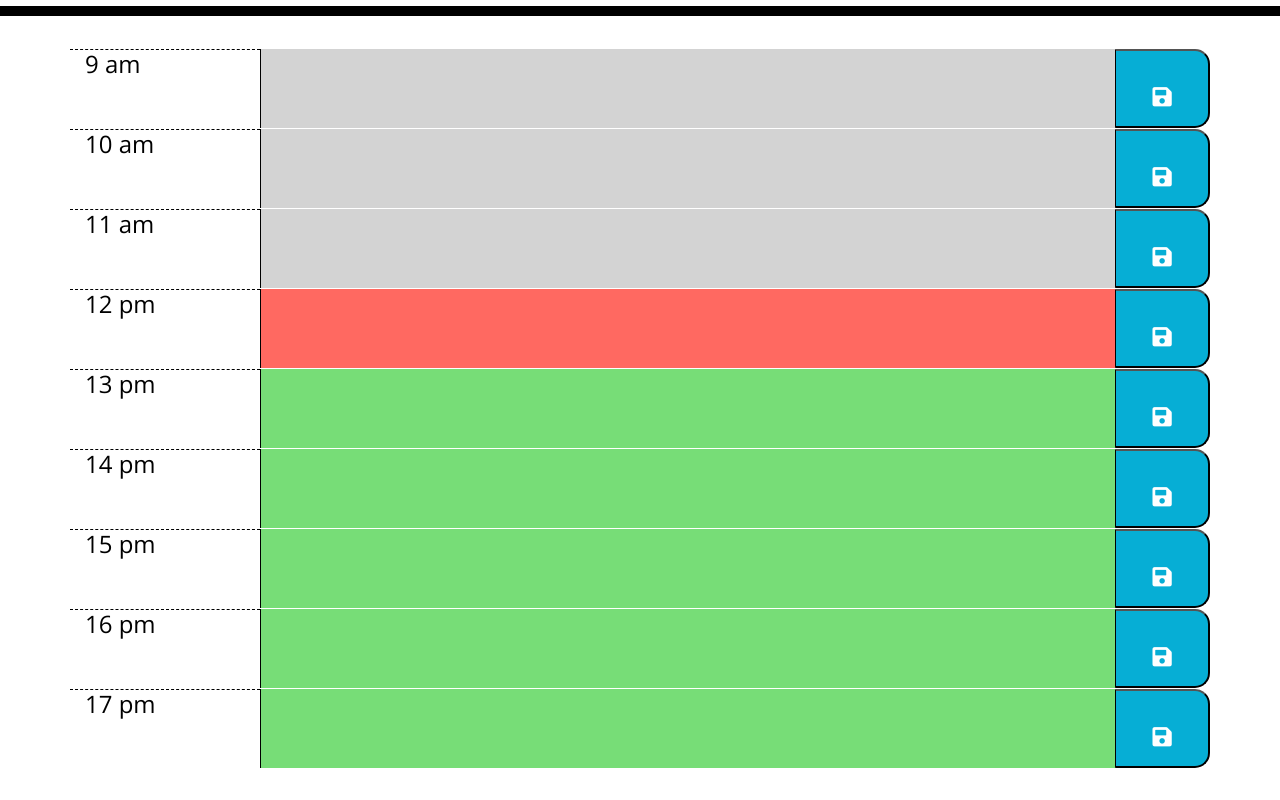
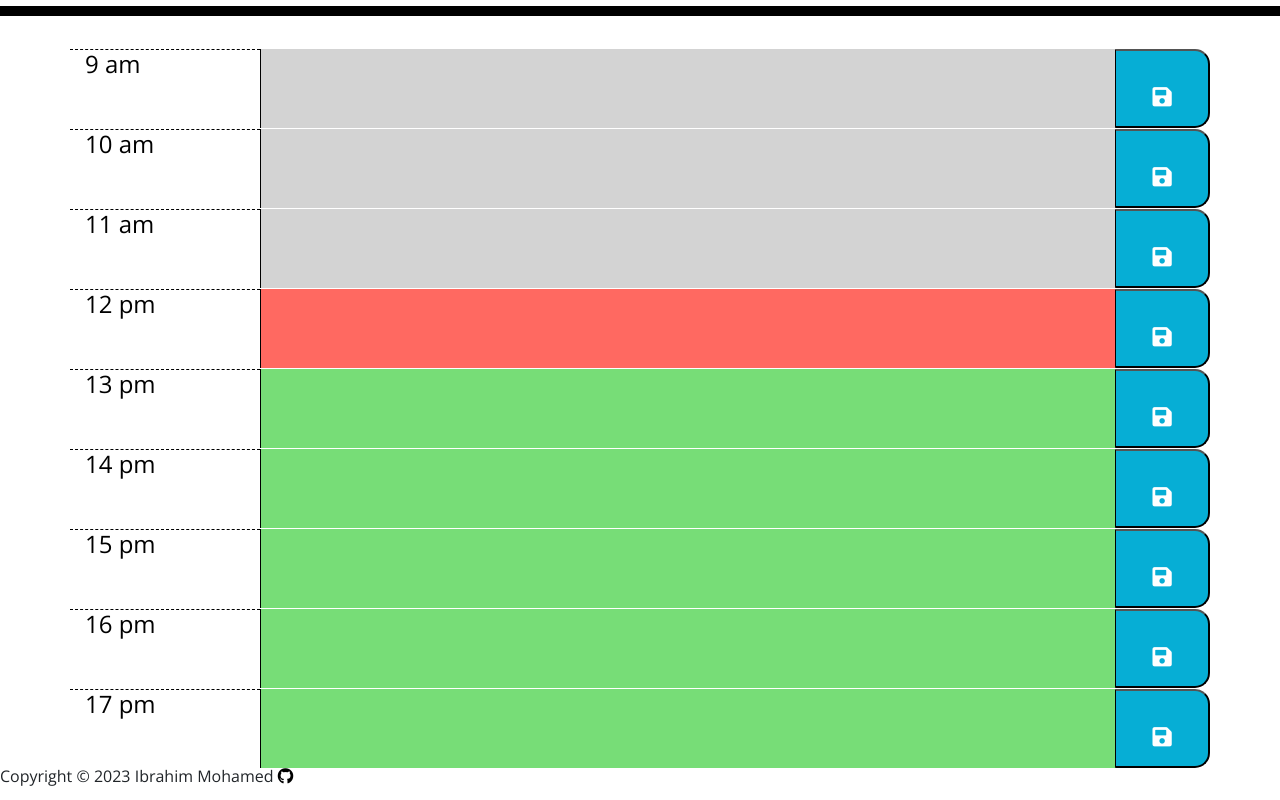
Before and after one commit to Ibrahim-Mohamed45/Work-Day-Scheduler, a plain HTML site: page index.html in a window 1280 px wide. Shown: the part 326-1126 px from the top of the page. Before the commit the page ends 1094 px from the top, so only its background shows below. Drawn offline with nearby package versions, Linux system fonts and the light colour scheme.

Commit message:
Add footer to the page

```diff
--- a/index.html
+++ b/index.html
@@ -24,6 +24,19 @@
         <!-- Timeblocks go here -->
     </div>
 
+    <footer class="footer">
+        <p>
+          Copyright ©
+          <script>
+            document.write(new Date().getFullYear())
+          </script>
+          Ibrahim Mohamed
+          <a href="https://github.com/Ibrahim-Mohamed45" target="_blank">
+            <i class="fab fa-github" style="color:black"></i>
+          </a>
+        </p>
+    </footer>
+
     <script src="https://cdnjs.cloudflare.com/ajax/libs/jquery/3.2.1/jquery.min.js"></script>
     <script src="https://cdn.jsdelivr.net/npm/dayjs@1/dayjs.min.js"></script>
     <script src="./assets/js/script.js"></script>
```
Also changed, not shown: assets/css/style.css (line endings or trailing spaces).
